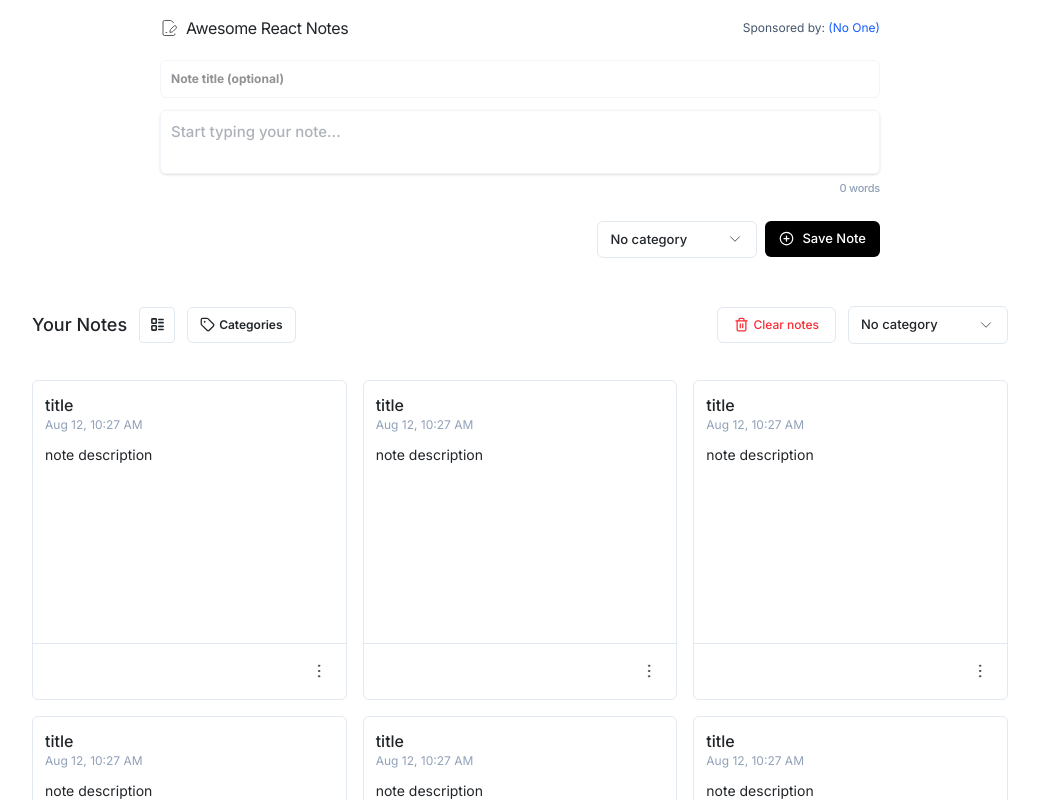
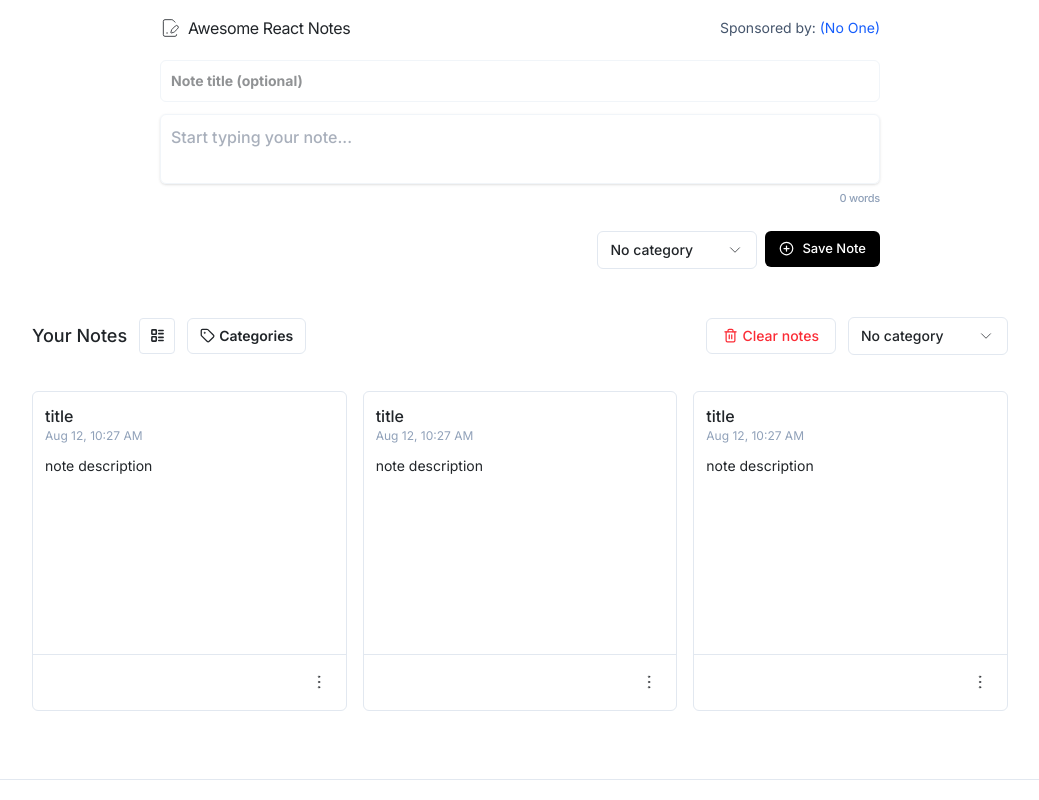
Before and after one commit to dev-rajm/awesome-todo-app, a React (Vite) app: page / in a window 1280 px wide. Shown: the top 800 px of the page, without its empty margins (120-1159 px from the left). Built offline with nearby package versions, Linux system fonts and the light colour scheme.

Commit message:
Fix font size

```diff
--- a/src/components/Body.jsx
+++ b/src/components/Body.jsx
@@ -11,7 +11,7 @@ const Body = () => {
           <input
             type="text"
             name="title"
-            className="w-full p-2.5 rounded-md text-xs font-bold border border-slate-100 focus:outline-2 focus:outline-black focus:outline-offset-2"
+            className="w-full p-2.5 rounded-md text-sm font-bold border border-slate-100 focus:outline-2 focus:outline-black focus:outline-offset-2"
             placeholder="Note title (optional)"
           />
           <div className="mb-6">
@@ -19,7 +19,7 @@ const Body = () => {
               name="description"
               id="desc"
               placeholder="Start typing your note..."
-              className="h-16 shadow w-full rounded-md border border-slate-100 focus:outline-black focus:outline-2 focus:outline-offset-2 p-2.5 mt-3 text-[15px] font-medium resize-none placeholder:text-gray-500/55 focus:bg-slate-50"
+              className="h-auto min-h-16 shadow w-full rounded-md border border-slate-100 focus:outline-black focus:outline-2 focus:outline-offset-2 p-2.5 mt-3 font-medium resize-none placeholder:text-gray-400/85 focus:bg-slate-50"
             ></textarea>
             <label
               htmlFor="desc"
@@ -47,11 +47,11 @@ const Body = () => {
             </div>
             <div className="flex items-center rounded-md border border-slate-200 h-9 px-3 space-x-1">
               <Tag size={15} strokeWidth={2} />
-              <span className="text-xs font-semibold">Categories</span>
+              <span className="text-sm font-semibold">Categories</span>
             </div>
           </div>
           <div className="flex items-center space-x-3">
-            <button className="text-xs font-medium text-red-500 rounded-md border border-slate-200 flex items-center px-4 h-9 space-x-1">
+            <button className="text-sm font-medium text-red-500 rounded-md border border-slate-200 flex items-center px-4 h-9 space-x-1">
               <Trash2 size={15} strokeWidth={2} />
               <span>Clear notes</span>
             </button>
@@ -62,11 +62,6 @@ const Body = () => {
           <Card />
           <Card />
           <Card />
-          <Card />
-          <Card />
-          <Card />
-          <Card />
-          <Card />
         </div>
       </div>
     </main>
--- a/src/components/Dropdown.jsx
+++ b/src/components/Dropdown.jsx
@@ -2,7 +2,7 @@ import { Check, ChevronDown } from "lucide-react";
 
 const Dropdown = () => {
   return (
-    <div className="w-40 font-medium text-[13px]">
+    <div className="w-40 font-medium text-sm">
       <button className="flex justify-between items-center w-full border border-slate-200 px-3 py-2 rounded-md">
         <span>No category</span>
         <ChevronDown size={18} strokeWidth={1} />
--- a/src/components/Header.jsx
+++ b/src/components/Header.jsx
@@ -4,11 +4,11 @@ const Header = () => {
   return (
     <header className="flex justify-between items-center w-full mx-auto max-w-3xl flex-wrap gap-2 px-6 py-4">
       <div className="flex items-center gap-2">
-        <FilePenLine size={18} strokeWidth={1} />
+        <FilePenLine size={20} strokeWidth={1} />
         <h1 className="font- tracking-tight">Awesome React Notes</h1>
       </div>
       <div>
-        <p className="text-xs text-slate-600">
+        <p className="text-sm text-slate-600">
           Sponsored by:{" "}
           <a href="#" className="text-blue-600">
             {"(No One)"}
```
